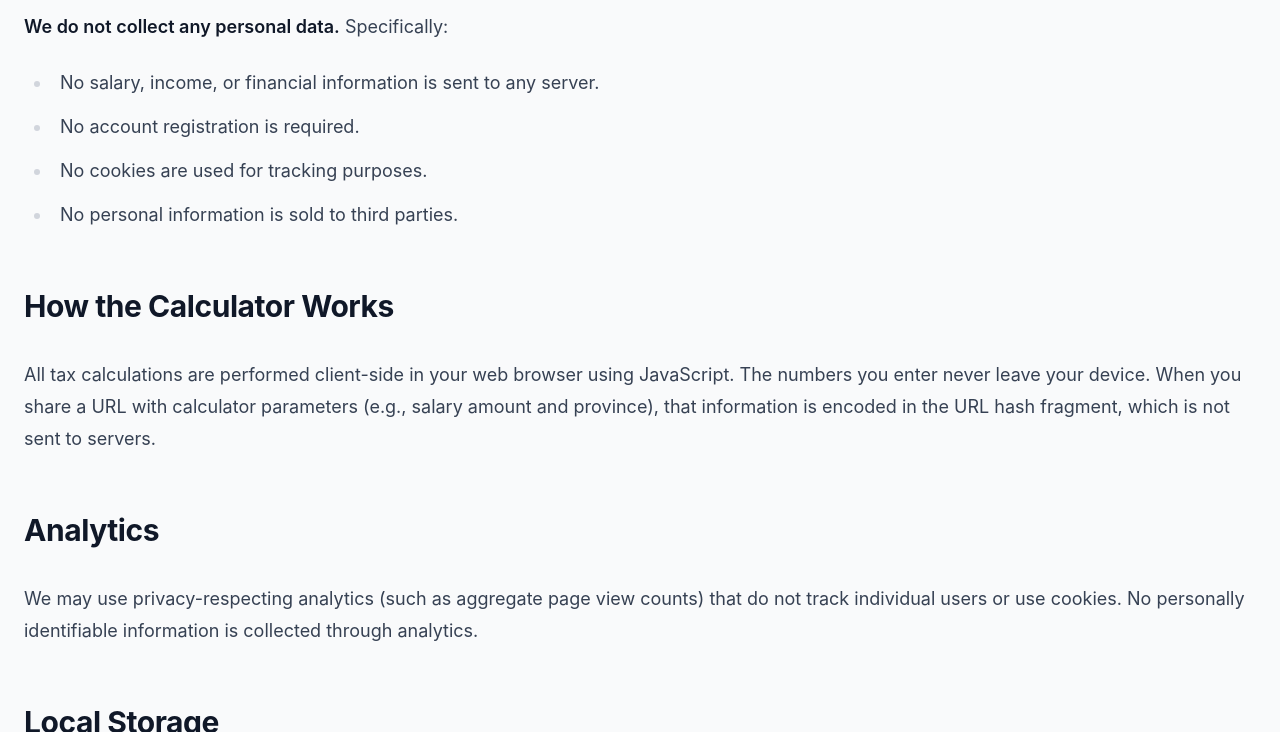
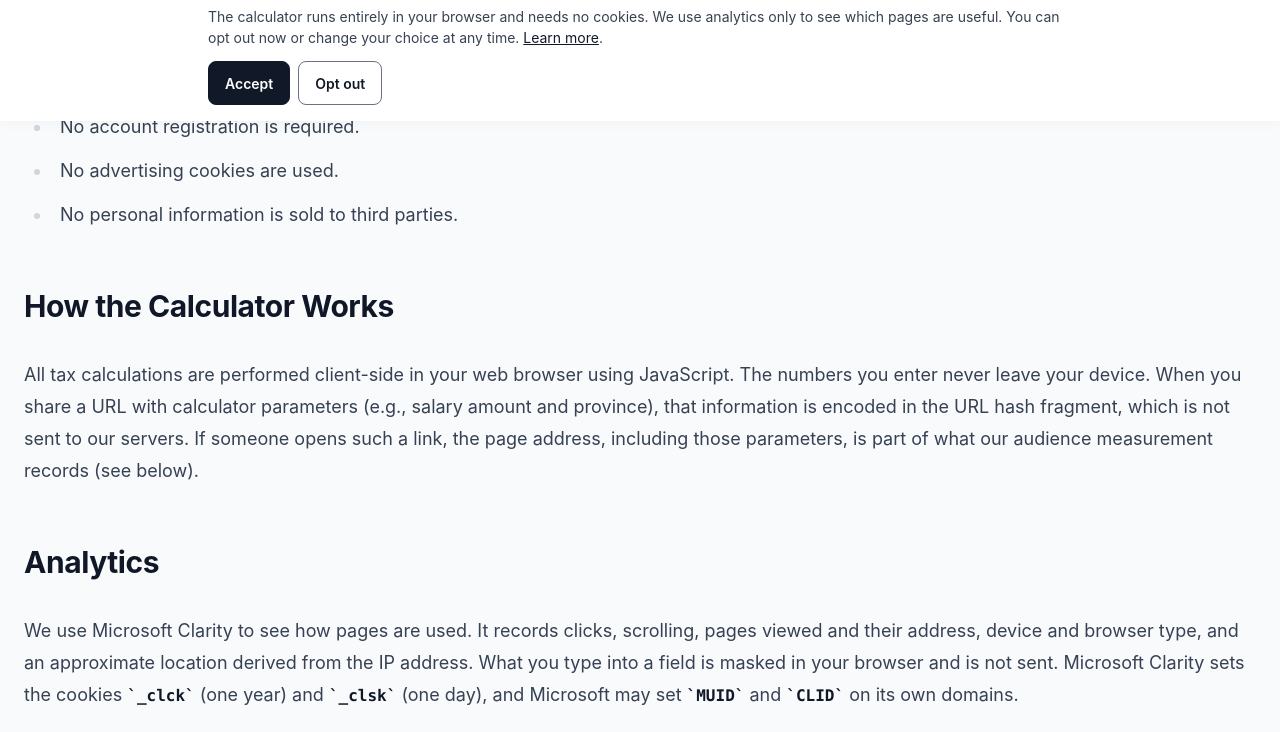
Before and after one commit to Mottalib-10M/canadanetpay.com, an Astro site: page /privacy in a window 1280 px wide. Shown: the part 679-1411 px from the top of the page. Built offline with nearby package versions, Linux system fonts and the light colour scheme; Astro itself is replaced by a stand-in of ours.

Commit message:
Clarity : traceur soumis au consentement, bandeau et page de confidentialite
Le site n'avait ni bandeau ni mesure soumise a un choix. Le composant
Consent.astro pose le projet Microsoft Clarity (compte amradif) dans le
<head> seulement si le choix `consent-choice` l'autorise, selon CONSENT_MODE,
affiche le bandeau a la premiere visite et ajoute en pied de page le lien qui
le rouvre. Un refus retire les cookies de Clarity. La page /embed/ n'utilise
pas ce composant : le widget integre chez un tiers ne mesure rien.

La page de confidentialite nomme Microsoft Clarity, ses cookies, ses durees
de conservation et le transfert hors du pays, a la place des phrases qui
annoncaient un site sans cookie ni service tiers.

Co-Authored-By: Claude Opus 5.5 <noreply@anthropic.com>

```diff
--- /dev/null
+++ b/src/components/Consent.astro
@@ -0,0 +1,124 @@
+---
+/**
+ * Mesure d'audience Microsoft Clarity, soumise au choix du visiteur.
+ *
+ * Deux emplacements, un seul composant :
+ *  - part="head" : pose l'état par défaut et ne charge Clarity que si le choix l'autorise ;
+ *  - part="body" : le bandeau, et le lien « gérer les cookies » qui le rouvre.
+ *
+ * Deux régimes, selon CONSENT_MODE dans site-config :
+ *  - 'opt-in' (UE, Royaume-Uni, Suisse) : rien n'est chargé tant que le visiteur n'a pas
+ *    accepté ; le refus est au même niveau visuel que l'acceptation.
+ *  - 'notice' (Canada, États-Unis, Australie) : mesure active par défaut, avec information
+ *    préalable et retrait possible à tout moment.
+ *
+ * Le choix est conservé dans localStorage (clé `consent-choice`), jamais dans un cookie.
+ * Rien n'est rendu si CLARITY_ID est vide. Les pages /embed/ n'utilisent pas ce composant :
+ * un widget intégré chez un tiers ne mesure rien.
+ */
+import { CLARITY_ID, CONSENT_MODE } from '../data/site-config';
+
+interface Props { part: 'head' | 'body'; lang?: string; moreHref: string }
+const { part, lang = 'en', moreHref } = Astro.props;
+
+interface Strings { title: string; body: string; accept: string; reject: string; more: string; manage: string }
+const OPT_IN: Record<string, Strings> = {
+  en: {
+    title: 'Cookies and audience measurement',
+    body: 'The calculator runs entirely in your browser and needs no cookies. We would only like to measure how the site is used, to see which pages are useful. Nothing is set without your consent.',
+    accept: 'Accept', reject: 'Continue without accepting', more: 'Learn more', manage: 'Cookie settings',
+  },
+  fr: {
+    title: 'Cookies et mesure d’audience',
+    body: 'Le calculateur fonctionne entièrement dans votre navigateur et n’a besoin d’aucun cookie. Nous souhaitons seulement mesurer l’audience du site pour savoir quelles pages sont utiles. Rien n’est déposé sans votre accord.',
+    accept: 'Accepter', reject: 'Continuer sans accepter', more: 'En savoir plus', manage: 'Gérer les cookies',
+  },
+  pt: {
+    title: 'Cookies e medição de audiência',
+    body: 'A calculadora funciona inteiramente no seu navegador e não precisa de cookies. Gostaríamos apenas de medir a utilização do site para saber que páginas são úteis. Nada é instalado sem o seu consentimento.',
+    accept: 'Aceitar', reject: 'Continuar sem aceitar', more: 'Saber mais', manage: 'Definições de cookies',
+  },
+  sv: {
+    title: 'Kakor och besöksstatistik',
+    body: 'Kalkylatorn körs helt i din webbläsare och behöver inga kakor. Vi vill bara mäta hur webbplatsen används för att se vilka sidor som är till nytta. Ingenting lagras utan ditt samtycke.',
+    accept: 'Godkänn', reject: 'Fortsätt utan att godkänna', more: 'Läs mer', manage: 'Inställningar för kakor',
+  },
+};
+const NOTICE: Record<string, Strings> = {
+  en: {
+    title: 'Cookies and analytics',
+    body: 'The calculator runs entirely in your browser and needs no cookies. We use analytics only to see which pages are useful. You can opt out now or change your choice at any time.',
+    accept: 'Accept', reject: 'Opt out', more: 'Learn more', manage: 'Cookie settings',
+  },
+  fr: {
+    title: 'Témoins et mesure d’audience',
+    body: 'Le calculateur fonctionne entièrement dans votre navigateur et n’a besoin d’aucun témoin. Nous mesurons seulement l’audience du site pour savoir quelles pages sont utiles. Vous pouvez refuser maintenant ou changer d’avis à tout moment.',
+    accept: 'Accepter', reject: 'Refuser', more: 'En savoir plus', manage: 'Gérer les témoins',
+  },
+};
+const table = CONSENT_MODE === 'opt-in' ? OPT_IN : NOTICE;
+const s = table[lang] ?? table.en;
+const defaut = CONSENT_MODE === 'opt-in' ? 'denied' : 'granted';
+---
+{CLARITY_ID && part === 'head' && (
+  <script is:inline set:html={`(function(){var d='${defaut}';var c=null;try{c=localStorage.getItem('consent-choice');}catch(e){}window.clarity=window.clarity||function(){(window.clarity.q=window.clarity.q||[]).push(arguments);};window.__clarityLoad=function(){if(window.__clarityOn)return;window.__clarityOn=true;var s=document.createElement('script');s.async=true;s.src='https://www.clarity.ms/tag/${CLARITY_ID}';document.head.appendChild(s);};if(c==='granted')window.clarity('consentv2',{ad_Storage:'denied',analytics_Storage:'granted'});if(c==='granted'||(c===null&&d==='granted'))window.__clarityLoad();})();`} />
+)}
+{CLARITY_ID && part === 'body' && (
+  <>
+    <p style="margin:0;padding:12px 16px 20px;text-align:center;font-size:13px;">
+      <button type="button" data-consent-manage style="background:none;border:0;padding:0;font:inherit;color:inherit;opacity:.75;text-decoration:underline;cursor:pointer;">{s.manage}</button>
+    </p>
+    <div
+      id="consent-banner"
+      hidden
+      role="dialog"
+      aria-modal="false"
+      aria-labelledby="consent-title"
+      style="position:fixed;left:0;right:0;bottom:0;z-index:60;background:#fff;color:#111827;border-top:1px solid #d1d5db;box-shadow:0 -4px 16px rgba(0,0,0,.08);"
+    >
+      <div style="max-width:56rem;margin:0 auto;padding:16px;">
+        <h2 id="consent-title" style="margin:0 0 6px;font-size:14px;font-weight:600;color:#111827;">{s.title}</h2>
+        <p style="margin:0 0 12px;font-size:14px;line-height:1.55;color:#374151;">
+          {s.body}{' '}<a href={moreHref} style="color:#111827;text-decoration:underline;">{s.more}</a>.
+        </p>
+        <div style="display:flex;flex-wrap:wrap;gap:8px;">
+          <button type="button" data-consent="granted" style="min-height:44px;padding:8px 16px;border-radius:8px;border:1px solid #111827;background:#111827;color:#fff;font-size:14px;font-weight:600;cursor:pointer;">{s.accept}</button>
+          <button type="button" data-consent="denied" style="min-height:44px;padding:8px 16px;border-radius:8px;border:1px solid #6b7280;background:#fff;color:#111827;font-size:14px;font-weight:600;cursor:pointer;">{s.reject}</button>
+        </div>
+      </div>
+    </div>
+    <script is:inline>
+      (function () {
+        var KEY = 'consent-choice';
+        var banner = document.getElementById('consent-banner');
+        if (!banner) return;
+        var stored = null;
+        try { stored = localStorage.getItem(KEY); } catch (e) { /* stockage bloqué : on redemande */ }
+        var apply = function (value) {
+          if (typeof window.__clarityLoad !== 'function') return;
+          if (value === 'granted') {
+            window.clarity('consentv2', { ad_Storage: 'denied', analytics_Storage: 'granted' });
+            window.__clarityLoad();
+          } else if (window.__clarityOn) {
+            // Refus après chargement : Clarity retire ses cookies ; il n'est plus chargé ensuite.
+            window.clarity('consentv2', { ad_Storage: 'denied', analytics_Storage: 'denied' });
+          }
+        };
+        var open = function () { banner.hidden = false; };
+        var close = function () { banner.hidden = true; };
+        if (stored === null) open();
+        banner.querySelectorAll('[data-consent]').forEach(function (btn) {
+          btn.addEventListener('click', function () {
+            var value = btn.getAttribute('data-consent');
+            try { localStorage.setItem(KEY, value); } catch (e) { /* choix valable pour la session */ }
+            apply(value);
+            close();
+          });
+        });
+        document.querySelectorAll('[data-consent-manage]').forEach(function (el) {
+          el.addEventListener('click', function (e) { e.preventDefault(); open(); });
+        });
+      })();
+    </script>
+  </>
+)}
--- a/src/data/site-config.ts
+++ b/src/data/site-config.ts
@@ -7,7 +7,11 @@ export const LAST_UPDATED = '2026-07-01';
 export const CURRENCY = 'CAD';
 export const CURRENCY_SYMBOL = '$';
 export const BING_VERIFY_CODE = '';
-export const CLARITY_PROJECT_ID = '';
+/** Projet Microsoft Clarity (compte amradif). Vide = aucun traceur ni bandeau. */
+export const CLARITY_ID = 'yrboj7iap3';
+/** Régime de consentement : 'opt-in' = rien avant l'accord ; 'notice' = mesure active
+ *  avec information préalable et retrait possible. */
+export const CONSENT_MODE: 'opt-in' | 'notice' = 'notice';
 
 export const CONTACT_EMAIL = 'contact@canadanetpay.com';
 
--- a/src/layouts/CalculatorLayout.astro
+++ b/src/layouts/CalculatorLayout.astro
@@ -1,4 +1,5 @@
 ---
+import Consent from '../components/Consent.astro';
 import Header from '../components/layout/Header.astro';
 import { RESUMES } from '../data/resumes';
 import Footer from '../components/layout/Footer.astro';
@@ -101,6 +102,7 @@ const ogLocale = lang === 'fr' ? 'fr_CA' : 'en_CA';
   {schemas.map((schema) => (
     <script type="application/ld+json" set:html={JSON.stringify(schema)} />
   ))}
+  <Consent part="head" lang={lang} moreHref="/privacy/" />
 </head>
 <body class="min-h-screen bg-white text-gray-900 dark:bg-gray-950 dark:text-gray-100">
   <a href="#main-content" class="sr-only focus:not-sr-only focus:absolute focus:top-2 focus:left-2 focus:z-50 focus:px-4 focus:py-2 focus:bg-white focus:text-gray-900 focus:rounded focus:shadow-lg focus:outline-none focus:ring-2 focus:ring-blue-500">{lang === 'fr' ? 'Aller au contenu principal' : 'Skip to main content'}</a>
@@ -152,5 +154,6 @@ const ogLocale = lang === 'fr' ? 'fr_CA' : 'en_CA';
   </main>
 
   <Footer />
+  <Consent part="body" lang={lang} moreHref="/privacy/" />
 </body>
 </html>
--- a/src/layouts/GuideLayout.astro
+++ b/src/layouts/GuideLayout.astro
@@ -1,4 +1,5 @@
 ---
+import Consent from '../components/Consent.astro';
 import '../styles/global.css';
 import { RESUMES } from '../data/resumes';
 import Header from '../components/layout/Header.astro';
@@ -92,6 +93,7 @@ const articleSchema = buildArticleSchema(
   </script>
 
   <script type="application/ld+json" set:html={JSON.stringify(articleSchema)} />
+  <Consent part="head" lang={lang} moreHref="/privacy/" />
 </head>
 <body class="min-h-screen flex flex-col bg-gray-50 dark:bg-dark-bg text-gray-900 dark:text-gray-100 antialiased">
   <a href="#main-content" class="sr-only focus:not-sr-only focus:absolute focus:top-2 focus:left-2 focus:z-50 focus:px-4 focus:py-2 focus:bg-white focus:text-gray-900 focus:rounded focus:shadow-lg focus:outline-none focus:ring-2 focus:ring-blue-500">{lang === 'fr' ? 'Aller au contenu principal' : 'Skip to main content'}</a>
@@ -132,5 +134,6 @@ const articleSchema = buildArticleSchema(
   </main>
 
   <Footer />
+  <Consent part="body" lang={lang} moreHref="/privacy/" />
 </body>
 </html>
--- a/src/layouts/Layout.astro
+++ b/src/layouts/Layout.astro
@@ -1,4 +1,5 @@
 ---
+import Consent from '../components/Consent.astro';
 import Header from '../components/layout/Header.astro';
 import Footer from '../components/layout/Footer.astro';
 import '../styles/global.css';
@@ -63,6 +64,7 @@ const ogLocale = lang === 'fr' ? 'fr_CA' : 'en_CA';
   <script type="application/ld+json" set:html={JSON.stringify(personSchema())} />
 
   <slot name="head" />
+  <Consent part="head" lang={lang} moreHref="/privacy/" />
 </head>
 <body class="min-h-screen bg-white text-gray-900 dark:bg-gray-950 dark:text-gray-100">
   <a href="#main-content" class="sr-only focus:not-sr-only focus:absolute focus:top-2 focus:left-2 focus:z-50 focus:px-4 focus:py-2 focus:bg-white focus:text-gray-900 focus:rounded focus:shadow-lg focus:outline-none focus:ring-2 focus:ring-blue-500">{lang === 'fr' ? 'Aller au contenu principal' : 'Skip to main content'}</a>
@@ -71,5 +73,6 @@ const ogLocale = lang === 'fr' ? 'fr_CA' : 'en_CA';
     <slot />
   </main>
   <Footer />
+  <Consent part="body" lang={lang} moreHref="/privacy/" />
 </body>
 </html>
--- a/src/lib/url-state.ts
+++ b/src/lib/url-state.ts
@@ -39,7 +39,9 @@ export function writeUrlParams(values: Record<string, any>): void {
     }
     const hash = params.toString();
     if (hash) {
-      window.history.replaceState(null, '', `#${hash}`);
+      // Appel sur le prototype : un outil de mesure (Clarity) qui surveille history.replaceState
+      // ne voit pas ce changement, et les valeurs saisies ne quittent donc pas le navigateur.
+      History.prototype.replaceState.call(window.history, null, '', `#${hash}`);
     }
   }, 300);
 }
--- a/src/pages/privacy/index.astro
+++ b/src/pages/privacy/index.astro
@@ -9,7 +9,7 @@ import OfficialSources from '../../components/OfficialSources.astro';
   publishDate="2026-06-27"
   breadcrumbs={[{ label: 'Home', href: '/' }, { label: 'Privacy Policy' }]}
 >
-  <p><em>Last updated: June 27, 2026</em></p>
+  <p><em>Last updated: October 2, 2026</em></p>
 
   <h2>Summary</h2>
   <p>
@@ -18,40 +18,26 @@ import OfficialSources from '../../components/OfficialSources.astro';
   </p>
 
   <h2>Data Collection</h2>
-  <p>
-    <strong>We do not collect any personal data.</strong> Specifically:
-  </p>
+  <p><strong>The calculator collects nothing.</strong> Specifically:</p>
   <ul>
     <li>No salary, income, or financial information is sent to any server.</li>
     <li>No account registration is required.</li>
-    <li>No cookies are used for tracking purposes.</li>
+    <li>No advertising cookies are used.</li>
     <li>No personal information is sold to third parties.</li>
   </ul>
 
   <h2>How the Calculator Works</h2>
-  <p>
-    All tax calculations are performed client-side in your web browser using JavaScript. The numbers you enter
-    never leave your device. When you share a URL with calculator parameters (e.g., salary amount and province),
-    that information is encoded in the URL hash fragment, which is not sent to servers.
-  </p>
+  <p>All tax calculations are performed client-side in your web browser using JavaScript. The numbers you enter never leave your device. When you share a URL with calculator parameters (e.g., salary amount and province), that information is encoded in the URL hash fragment, which is not sent to our servers. If someone opens such a link, the page address, including those parameters, is part of what our audience measurement records (see below).</p>
 
   <h2>Analytics</h2>
-  <p>
-    We may use privacy-respecting analytics (such as aggregate page view counts) that do not track individual
-    users or use cookies. No personally identifiable information is collected through analytics.
-  </p>
+  <p>We use Microsoft Clarity to see how pages are used. It records clicks, scrolling, pages viewed and their address, device and browser type, and an approximate location derived from the IP address. What you type into a field is masked in your browser and is not sent. Microsoft Clarity sets the cookies <code>_clck</code> (one year) and <code>_clsk</code> (one day), and Microsoft may set <code>MUID</code> and <code>CLID</code> on its own domains.</p>
+  <p>A notice tells you about it on your first visit. Clarity runs unless you choose “Opt out”; once you do, it is no longer loaded and its cookies are removed. You can change your choice at any time through the “Cookie settings” link at the bottom of every page. Session recordings are kept for 30 days and aggregated data for up to 13 months. Microsoft may process this data outside Canada, including in the United States; its handling is described in its <a href="https://privacy.microsoft.com/privacystatement" rel="nofollow noopener" target="_blank">privacy statement</a>.</p>
 
   <h2>Local Storage</h2>
-  <p>
-    The website may use your browser's local storage to save your theme preference (light/dark mode).
-    This data stays on your device and is not transmitted anywhere.
-  </p>
+  <p>The website uses your browser’s local storage to save your theme preference (light/dark mode) and your choice about audience measurement (key <code>consent-choice</code>). This data stays on your device and is not transmitted anywhere.</p>
 
   <h2>Third-Party Services</h2>
-  <p>
-    The website is hosted on static hosting infrastructure. We do not use third-party advertising,
-    tracking pixels, or social media widgets that could collect your data.
-  </p>
+  <p>The website is hosted on static hosting infrastructure. Apart from Microsoft Clarity, described above, we do not use third-party advertising, tracking pixels, or social media widgets that could collect your data.</p>
 
   <h2>Changes to This Policy</h2>
   <p>
```
